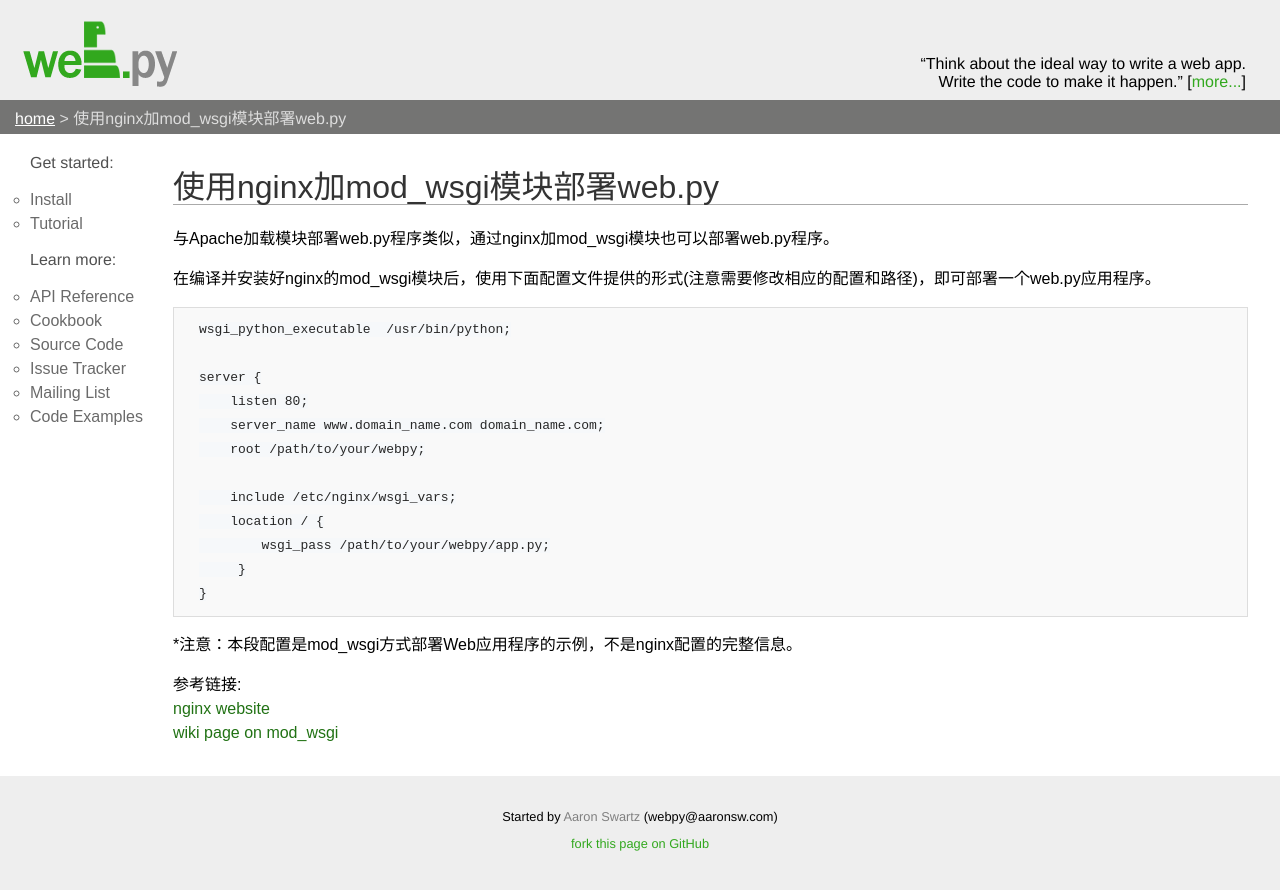
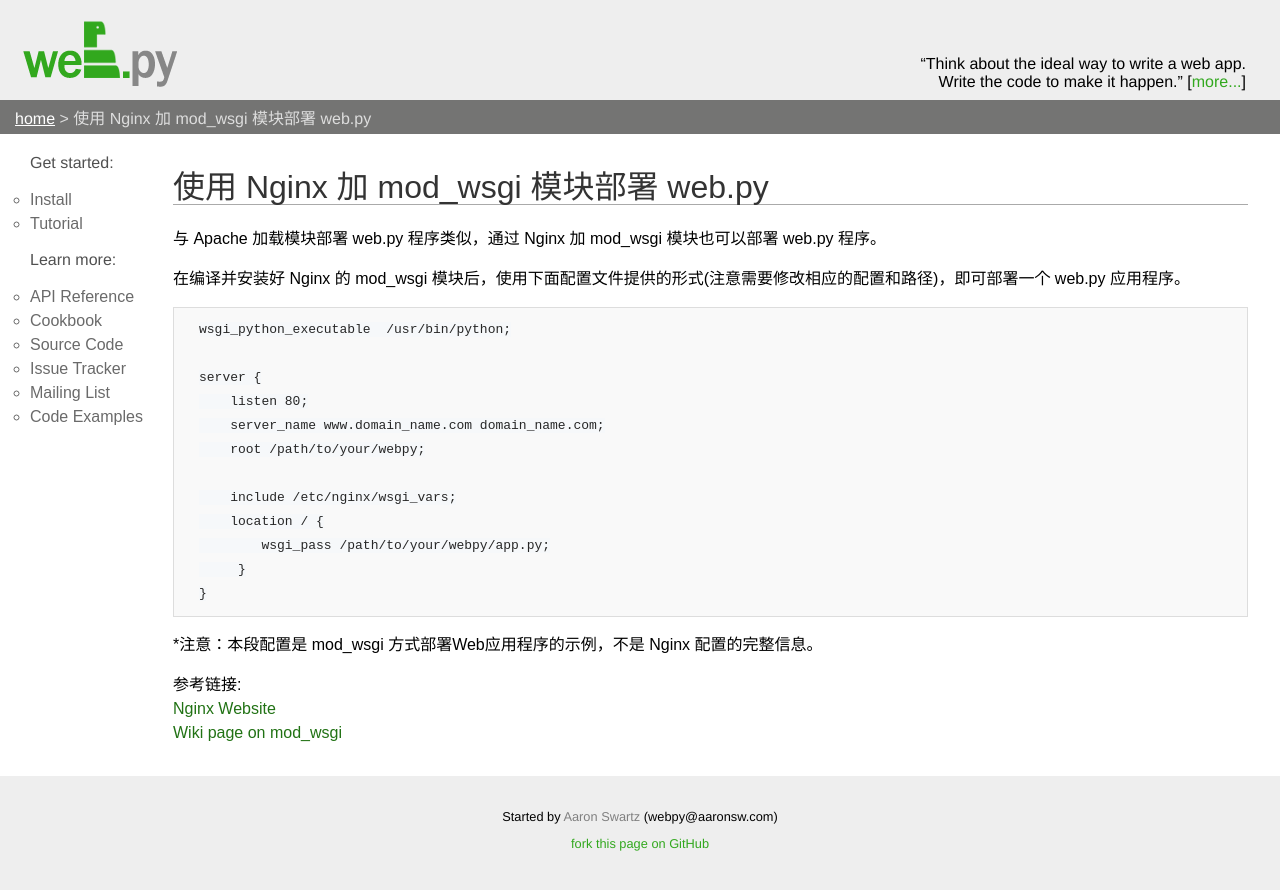
Before and after one commit to webpy/webpy.github.com, a Jekyll site: the page built from cookbook/mod_wsgi-nginx.zh-cn.md, in a window 1280 px wide. Shown: the top 890 px of the page. Built offline with Jekyll 4.4.1, drawn with Linux system fonts in a browser that asks for light colours.

```diff
--- a/cookbook/mod_wsgi-nginx.zh-cn.md
+++ b/cookbook/mod_wsgi-nginx.zh-cn.md
@@ -1,13 +1,13 @@
 ---
 layout: default
-title: 使用nginx加mod_wsgi模块部署web.py
+title: 使用 Nginx 加 mod_wsgi 模块部署 web.py
 ---
 
-# 使用nginx加mod_wsgi模块部署web.py
+# 使用 Nginx 加 mod_wsgi 模块部署 web.py
 
-与Apache加载模块部署web.py程序类似，通过nginx加mod_wsgi模块也可以部署web.py程序。
+与 Apache 加载模块部署 web.py 程序类似，通过 Nginx 加 mod_wsgi 模块也可以部署 web.py 程序。
 
-在编译并安装好nginx的mod_wsgi模块后，使用下面配置文件提供的形式(注意需要修改相应的配置和路径)，即可部署一个web.py应用程序。
+在编译并安装好 Nginx 的 mod_wsgi 模块后，使用下面配置文件提供的形式(注意需要修改相应的配置和路径)，即可部署一个 web.py 应用程序。
 
 
     wsgi_python_executable  /usr/bin/python;
@@ -24,8 +24,8 @@ title: 使用nginx加mod_wsgi模块部署web.py
     }
 
 
-*注意：本段配置是mod_wsgi方式部署Web应用程序的示例，不是nginx配置的完整信息。
+*注意：本段配置是 mod_wsgi 方式部署Web应用程序的示例，不是 Nginx 配置的完整信息。
 
 参考链接:<br />
-[ nginx website](http://nginx.net/ )<br />
-[ wiki page on mod_wsgi](http://wiki.codemongers.com/NginxNgxWSGIModule )
+[ Nginx Website](http://nginx.net/ )<br />
+[ Wiki page on mod_wsgi](http://wiki.codemongers.com/NginxNgxWSGIModule )
```
